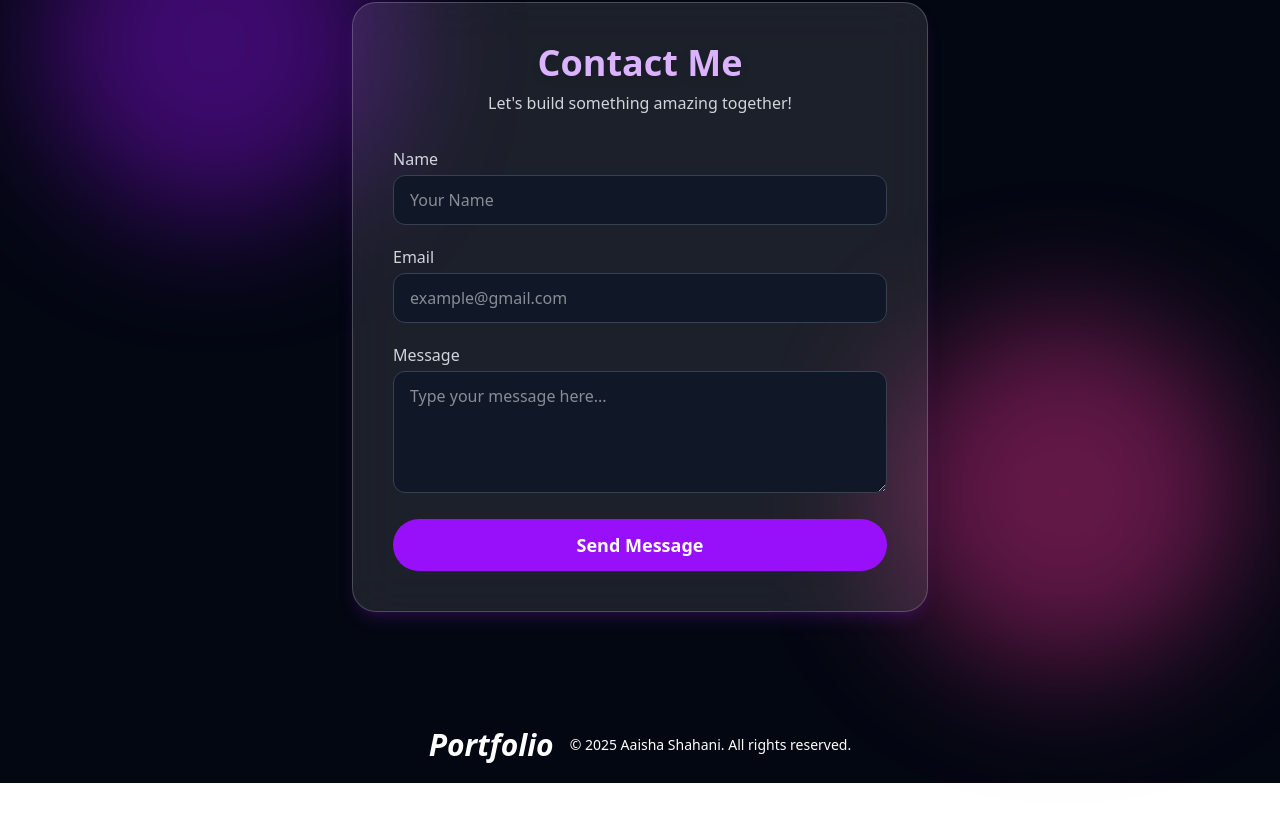
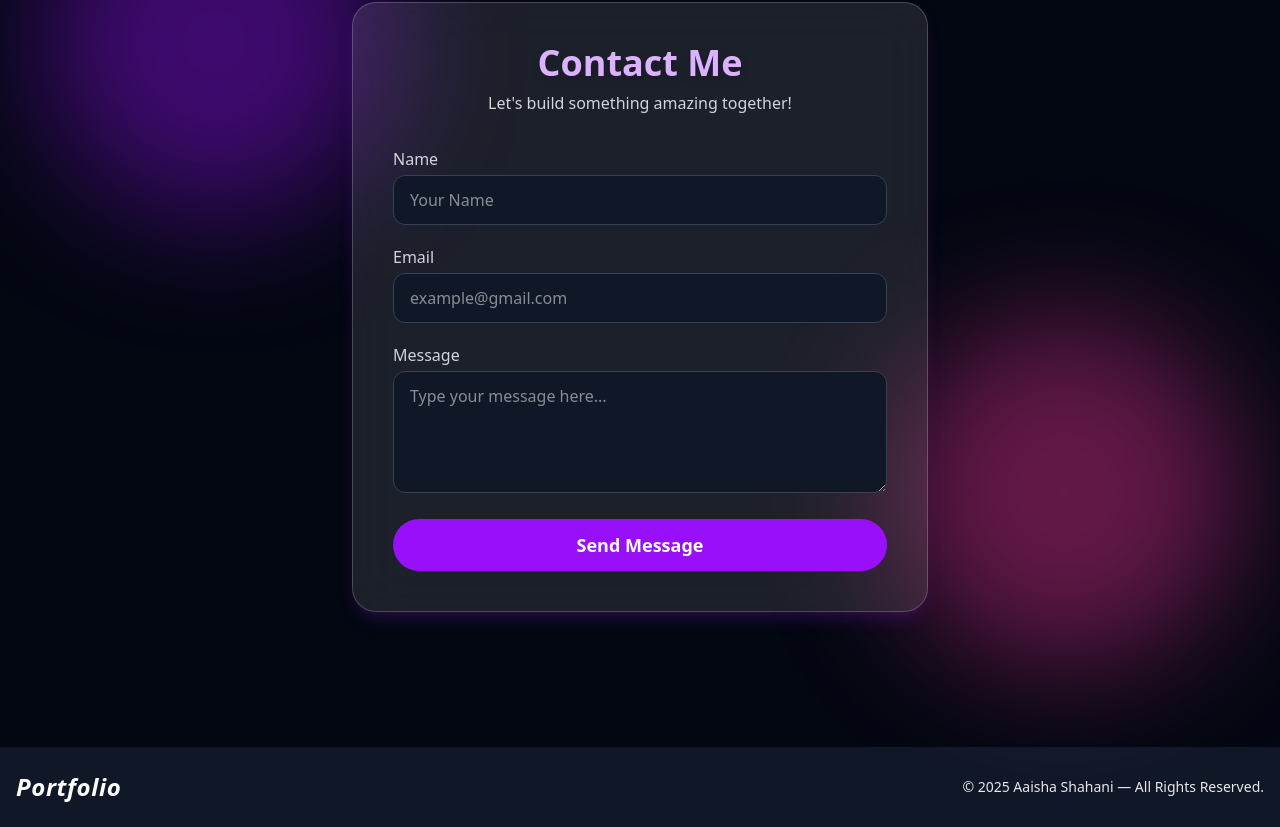
Before and after one commit to AaishaShahani2001/Portfolio, a React (Vite) app: page / in a window 1280 px wide. Shown: the part 3341-4168 px from the top of the page. Before the commit the page ends 4124 px from the top, so only its background shows below. Built offline with nearby package versions, Linux system fonts and the light colour scheme.

Commit message:
updated the Footer section

```diff
--- a/src/components/Footer.jsx
+++ b/src/components/Footer.jsx
@@ -1,12 +1,20 @@
-import React from 'react'
+import React from "react";
 
 export default function Footer() {
   return (
-    <footer className='bg-gradiant-to-r from-purple-700 to-blue-700 text-white py-5'>
-      <div className='container mx-auto flex flex-col md:flex-row justify-center items-center text-center md:text-left'>
-        <h1 className='text-3xl font-bold italic mb-4 md:mb-0'>Portfolio</h1>
-        <p className='text-sm text-center mt-2 md:mt-0 md:ml-4'>&copy; 2025 Aaisha Shahani. All rights reserved.</p>
+    <footer className="bg-gray-900 text-white py-6 mt-10">
+      <div className="container mx-auto flex flex-col md:flex-row justify-between items-center text-center md:text-left px-4">
+
+        {/* Brand */}
+        <h1 className="text-2xl font-extrabold italic tracking-wide hover:text-purple-300 transition-all">
+          Portfolio
+        </h1>
+
+        {/* Copyright */}
+        <p className="text-sm mt-3 md:mt-0 opacity-90">
+          &copy; 2025 Aaisha Shahani — All Rights Reserved.
+        </p>
       </div>
     </footer>
   );
-};
+}
```
